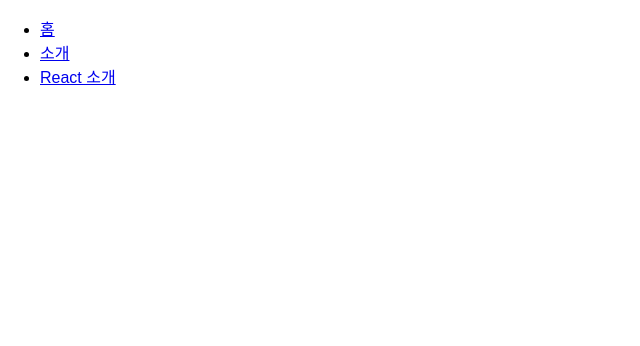
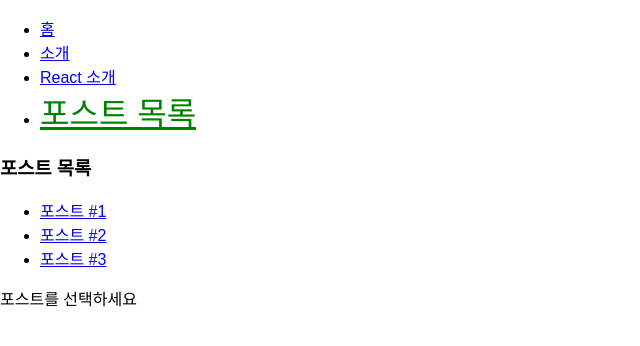
Before and after one commit to smart-cau/react_book_study-from-ch9-, a React (Create React App) app in the folder react-router-tutorial/: page /posts in a window 1280 px wide. Shown: the top 346 px of the page, without its empty margins (0-640 px from the left). Built offline with nearby package versions, Linux system fonts and the light colour scheme.

Commit message:
Ch 16.5 라우트 안의 라우트

```diff
--- a/react-router-tutorial/src/App.js
+++ b/react-router-tutorial/src/App.js
@@ -1,7 +1,7 @@
 // App.js에서 웹 브라우저의 주소에 따라 어떤 컴포넌트를 보여 줄지 정의할 것임.
 import React from "react";
 import { Route } from "react-router-dom";
-import { Home, About } from "./pages";
+import { Home, About, Posts } from "./pages";
 import Menu from "./components/Menu";
 
 const App = () => {
@@ -18,8 +18,14 @@ const App = () => {
       {/* <Route exact path="/about" component={About} /> */}
       <Route path="/about/:name?" component={About} />
       {/* params객체 안에 .name이라는 key가 생김. ?옵션을 통해 컴포넌트의 중복 방지. */}
+      <Route path="/posts" component={Posts} />
     </div>
   );
 };
 
 export default App;
+
+/*  Router와 Link(NavLink) 구분하기! 둘은 역할이 다르다.
+    Link는 단순하게 그냥 url을 보내는 느낌.
+    Router는 받은 url로 어떤 화면을 보여줄지를 결정함.
+*/
--- a/react-router-tutorial/src/components/Menu.js
+++ b/react-router-tutorial/src/components/Menu.js
@@ -30,6 +30,11 @@ const Menu = () => {
             React 소개
           </NavLink>
         </li>
+        <li>
+          <NavLink to="/posts" activeStyle={activeStyle}>
+            포스트 목록
+          </NavLink>
+        </li>
       </ul>
     </div>
   );
--- /dev/null
+++ b/react-router-tutorial/src/pages/Post.js
@@ -0,0 +1,8 @@
+// params.id를 받아 렌더링 하는 comp
+import React from "react";
+
+const Post = ({ match }) => {
+  return <p>포스트 #{match.params.id}</p>;
+};
+
+export default Post;
--- /dev/null
+++ b/react-router-tutorial/src/pages/Posts.js
@@ -0,0 +1,31 @@
+import React from "react";
+import Post from "./Post";
+import { Link, Route } from "react-router-dom";
+
+const Posts = ({ match }) => {
+  return (
+    <div>
+      <h3>포스트 목록</h3>
+      <ul>
+        {/* match객체는 .url과 .params를 갖고 있다.
+            이 중, .match.url은, 현재 설정된 url을 가르킨다.
+            이 component에서 match.url은, App.js에서 설정된 /posts를 의미한다.
+            match.url 대신 /posts를 써도 완전 무방하다.
+        */}
+        <li>
+          <Link to={`${match.url}/1`}>포스트 #1</Link>
+        </li>
+        <li>
+          <Link to={`${match.url}/2`}>포스트 #2</Link>
+        </li>
+        <li>
+          <Link to={`${match.url}/3`}>포스트 #3</Link>
+        </li>
+      </ul>
+      <Route exact path={match.url} render={() => <p>포스트를 선택하세요</p>} />
+      <Route exact path={`${match.url}/:id`} component={Post} />
+    </div>
+  );
+};
+
+export default Posts;
--- a/react-router-tutorial/src/pages/index.js
+++ b/react-router-tutorial/src/pages/index.js
@@ -1,2 +1,4 @@
 export { default as Home } from "./Home";
 export { default as About } from "./About";
+export { default as Post } from "./Post";
+export { default as Posts } from "./Posts";
```
